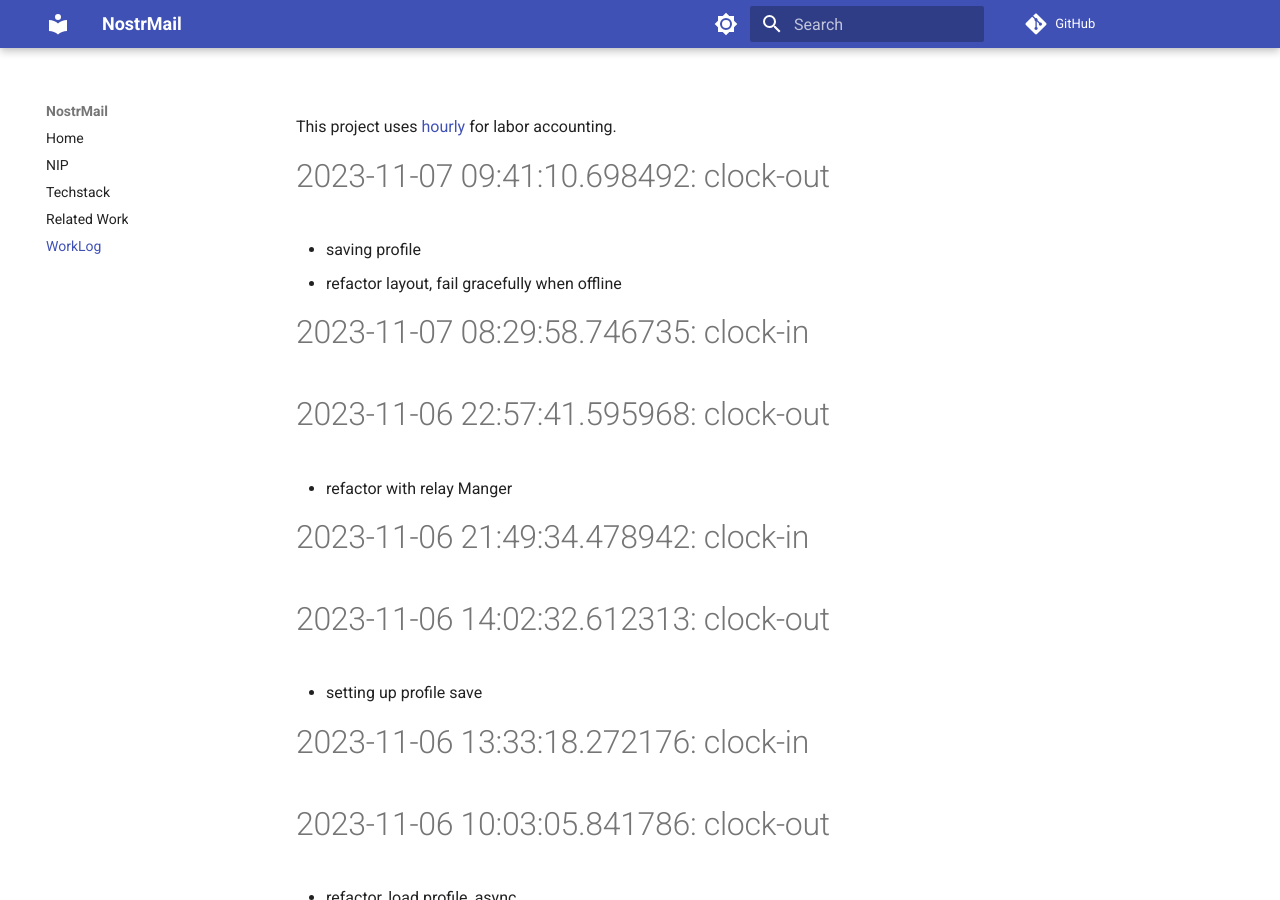
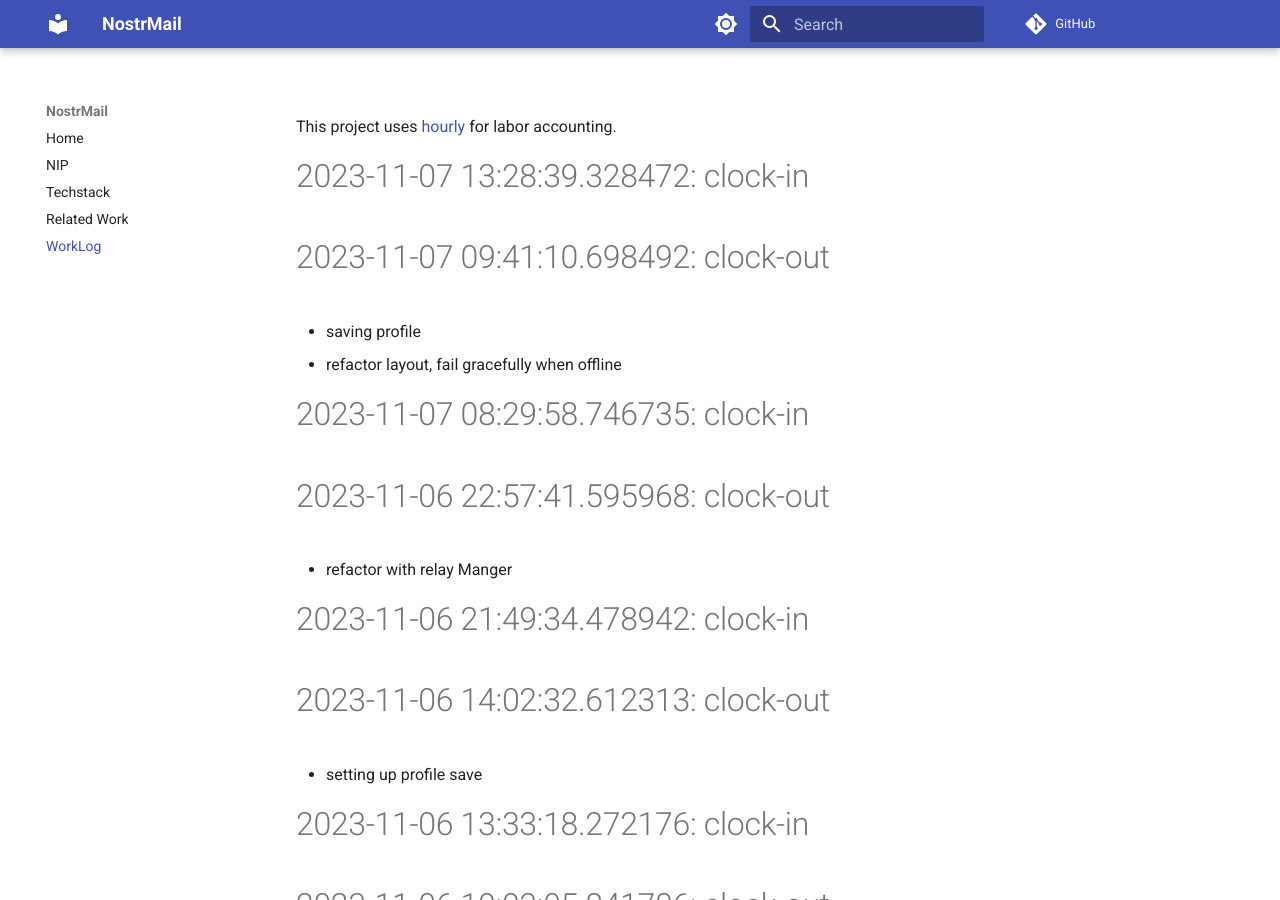
Before and after one commit to asherp/nostr-mail, an MkDocs documentation site: the page built from docs/WorkLog.md, in a window 1280 px wide and 900 px high. Built offline with MkDocs 1.6.1 and Material for MkDocs 9.7.7, drawn with Linux system fonts in a browser that asks for light colours; comment, search, counter and statistics services are not loaded.

Commit message:
clock-in

```diff
--- a/WorkLog.md
+++ b/WorkLog.md
@@ -1,3 +1,6 @@
+
+# 2023-11-07 13:28:39.328472: clock-in
+
 # 2023-11-07 09:41:10.698492: clock-out
 
 * saving profile
```
